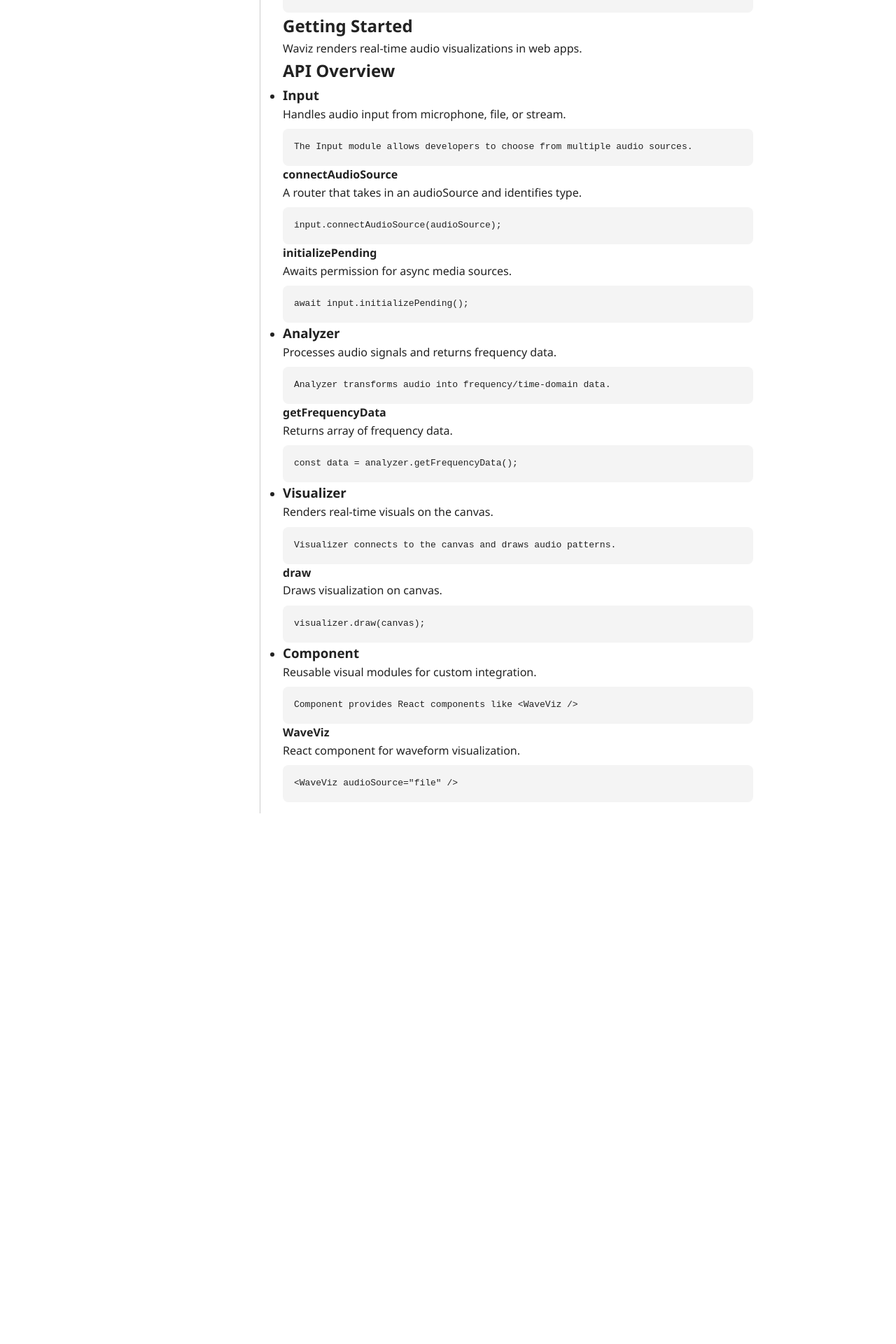
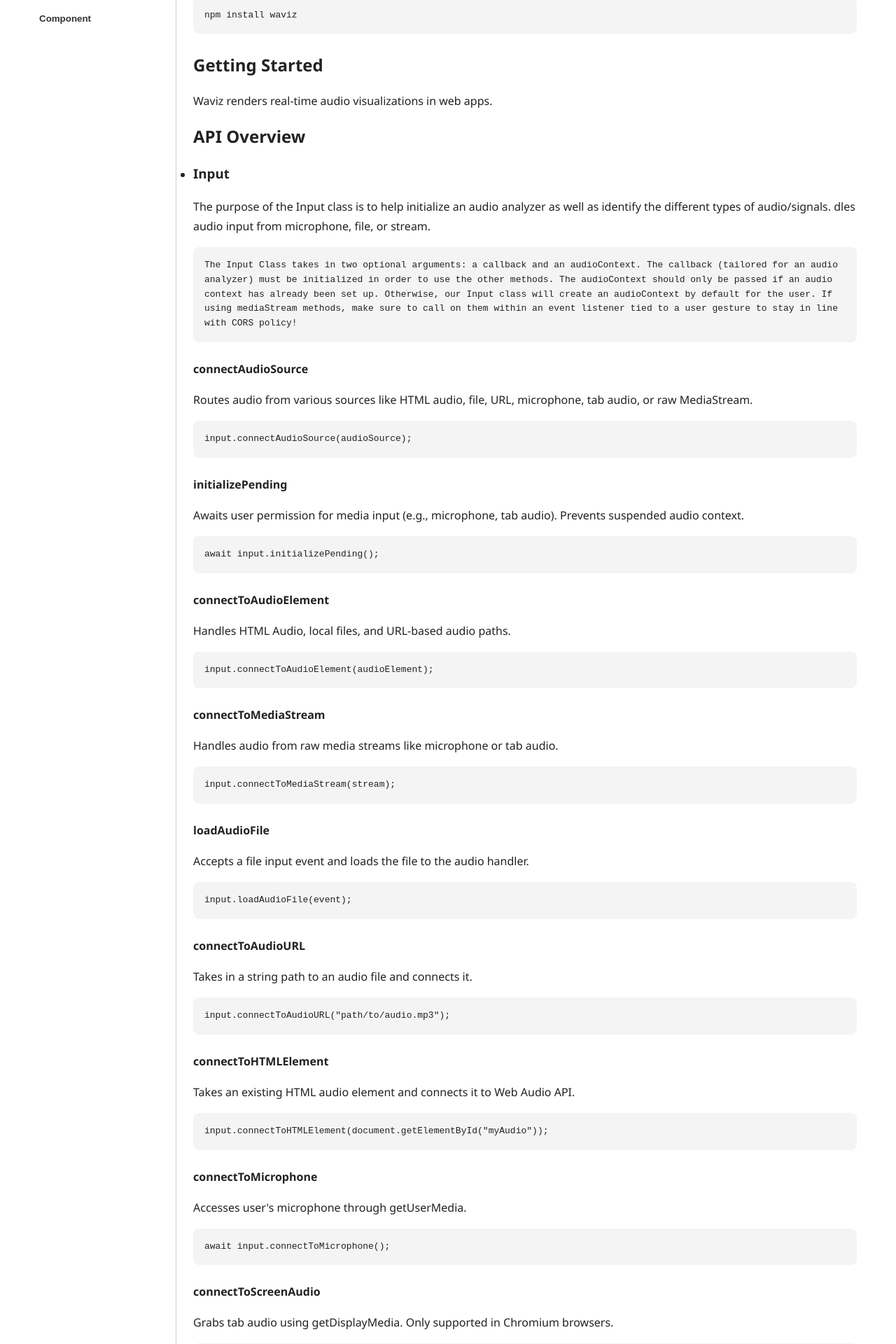
Before and after one commit to Waviz-Team/WavizWebsite, a React (Vite) app: page /docs in a window 1280 px wide. Shown: the part 400-2320 px from the top of the page at 70% size. Before the commit the page ends 1594 px from the top, so only its background shows below. Built offline with nearby package versions, Linux system fonts and the light colour scheme.

Commit message:
fix(docs sidebar progress)

```diff
--- a/src/App.css
+++ b/src/App.css
@@ -10,7 +10,6 @@
   padding: 0;
   width: 100%;
 }
-
 
 .title-section {
   background: linear-gradient(135deg, #0a0a23, #1a1a40);
@@ -37,8 +36,6 @@
   color: rgba(255, 255, 255, 0.7);
 }
 
-
-
 .title-heading {
   font-size: 3.5rem;
   font-weight: 700;
@@ -54,31 +51,28 @@
   color: #cccccc;
 }
 
-
 .features-section {
   background: linear-gradient(to bottom, #f4f6ff, #e6ecff);
   padding: 4rem 2rem;
   text-align: center;
 }
 
-
-
 .features-section h2 {
   font-size: 2rem;
   margin-bottom: 1.5rem;
   color: #1a1a2e;
 }
+
 .features-section ul {
   list-style: none;
   padding: 0;
 }
+
 .features-section li {
   margin-bottom: 1rem;
   font-size: 1.1rem;
   color: #333;
 }
-
-
 
 .usage-section code {
   display: block;
@@ -92,7 +86,6 @@
   width: fit-content;
   box-shadow: 0 4px 10px rgba(0, 0, 0, 0.2);
 }
-
 
 .usage-section {
   background-color: #f0f4ff;
@@ -109,7 +102,6 @@
   font-size: 1.1rem;
   color: #333;
 }
-
 
 .library-section {
   background-color: #1b1d2a;
@@ -130,7 +122,6 @@
   max-width: 700px;
   margin: 0 auto;
 }
-
 
 .footer-section {
   background-color: #eeeeee;
@@ -170,7 +161,7 @@
 }
 
 .docs-page {
-  max-width: 1000px;
+  max-width: 1400px;
   margin: 0 auto;
   padding: 2rem;
 }
@@ -193,15 +184,13 @@
   border-radius: 6px;
 }
 
-
-
 .docs-container {
   display: flex;
   margin-top: 2rem;
 }
 
 .docs-sidebar {
-  width: 200px;
+  width: 220px;
   padding: 1rem;
   border-right: 1px solid #ccc;
   position: sticky;
@@ -213,17 +202,60 @@
   padding: 0;
 }
 
-.docs-sidebar a {
+.docs-sidebar li {
+  margin-bottom: 0.5rem;
+}
+
+.docs-sidebar button {
+  background: none;
+  border: none;
+  color: #333;
+  font-weight: bold;
+  cursor: pointer;
+  text-align: left;
+  padding: 0.5rem;
+  width: 100%;
+  display: flex;
+  justify-content: space-between;
+}
+
+.docs-sidebar button:hover {
+  color: #000;
+}
+
+.docs-sidebar .sub-items {
+  margin-left: 1rem;
+  margin-top: 0.25rem;
+  padding-left: 0.5rem;
+  border-left: 2px solid #ccc;
+}
+
+.docs-sidebar .sub-items a {
+  display: block;
+  color: #555;
   text-decoration: none;
-  color: #333;
+  padding: 0.25rem 0;
   font-weight: 500;
-  display: block;
-  margin-bottom: 0.5rem;
+}
+
+.docs-sidebar .sub-items a:hover {
+  color: #000;
+  text-decoration: underline;
 }
 
 .docs-content {
   flex: 1;
-  padding: 1rem 2rem;
+  padding: 0 1.5rem;
+}
+
+.docs-content h2,
+.docs-content h3,
+.docs-content h4,
+.docs-content p,
+.docs-content li {
+  margin-top: 1rem;
+  margin-bottom: 1rem;
+  line-height: 1.75;
 }
 
 .code-block {
@@ -233,32 +265,18 @@
   font-family: monospace;
   white-space: pre-wrap;
   margin-top: 0.5rem;
+  margin-top: 1rem;
+  margin-bottom: 1.5rem;
+  line-height: 1.6;
 }
 
-
-
-/* .code {
+code {
   background-color: #1e1e2f;
-  color:  #c3f3ff
+  color: #c3f3ff;
   padding: 0.5rem 0.75rem;
   font-size: 0.9rem;
   font-family: 'Courier New', Courier, monospace;
   border-radius: 6px;
   display: inline-block;
   box-shadow: 0 4px 8px rgba(0, 0, 0, 0.25);
-} */
-
-.sidebar-toggle {
-  background: none;
-  border: none;
-  font-weight: bold;
-  cursor: pointer;
-  padding: 0.5rem;
-  text-align: left;
-  width: 100%;
 }
-
-.sidebar-sublist {
-  margin-left: 1rem;
-  list-style-type: circle;
-}
--- a/src/pages/Docs.tsx
+++ b/src/pages/Docs.tsx
@@ -12,20 +12,73 @@
   const apiList = [
     {
       name: 'Input',
-      description: 'Handles audio input from microphone, file, or stream.',
-      content: `The Input module allows developers to choose from multiple audio sources.`,
+      description: 'The purpose of the Input class is to help initialize an audio analyzer as well as identify the different types of audio/signals. dles audio input from microphone, file, or stream.',
+      content: `The Input Class takes in two optional arguments: a callback and an audioContext. The callback (tailored for an audio analyzer) must be initialized in order to use the other methods. The audioContext should only be passed if an audio context has already been set up. Otherwise, our Input class will create an audioContext by default for the user. If using mediaStream methods, make sure to call on them within an event listener tied to a user gesture to stay in line with CORS policy!
+`,
       methods: [
-        {
-          name: 'connectAudioSource',
-          description: 'A router that takes in an audioSource and identifies type.',
-          content: 'input.connectAudioSource(audioSource);',
-        },
-        {
-          name: 'initializePending',
-          description: 'Awaits permission for async media sources.',
-          content: 'await input.initializePending();',
-        },
-      ],
+  {
+    name: "connectAudioSource",
+    description:
+      "Routes audio from various sources like HTML audio, file, URL, microphone, tab audio, or raw MediaStream.",
+    content: `input.connectAudioSource(audioSource);`,
+  },
+  {
+    name: "initializePending",
+    description:
+      "Awaits user permission for media input (e.g., microphone, tab audio). Prevents suspended audio context.",
+    content: `await input.initializePending();`,
+  },
+  {
+    name: "connectToAudioElement",
+    description: "Handles HTML Audio, local files, and URL-based audio paths.",
+    content: `input.connectToAudioElement(audioElement);`,
+  },
+  {
+    name: "connectToMediaStream",
+    description: "Handles audio from raw media streams like microphone or tab audio.",
+    content: `input.connectToMediaStream(stream);`,
+  },
+  {
+    name: "loadAudioFile",
+    description: "Accepts a file input event and loads the file to the audio handler.",
+    content: `input.loadAudioFile(event);`,
+  },
+  {
+    name: "connectToAudioURL",
+    description: "Takes in a string path to an audio file and connects it.",
+    content: `input.connectToAudioURL("path/to/audio.mp3");`,
+  },
+  {
+    name: "connectToHTMLElement",
+    description: "Takes an existing HTML audio element and connects it to Web Audio API.",
+    content: `input.connectToHTMLElement(document.getElementById("myAudio"));`,
+  },
+  {
+    name: "connectToMicrophone",
+    description: "Accesses user's microphone through getUserMedia.",
+    content: `await input.connectToMicrophone();`,
+  },
+  {
+    name: "connectToScreenAudio",
+    description: "Grabs tab audio using getDisplayMedia. Only supported in Chromium browsers.",
+    content: `await input.connectToScreenAudio();`,
+  },
+  {
+    name: "getSourceNode",
+    description: "Returns the current source node connected to Web Audio API.",
+    content: `input.getSourceNode();`,
+  },
+  {
+    name: "getAudioContext",
+    description: "Returns the current audio context used.",
+    content: `input.getAudioContext();`,
+  },
+  {
+    name: "cleanup",
+    description: "Disconnects and clears the audio context. Reinitialization required for reuse.",
+    content: `input.cleanup();`,
+  },
+],
     },
     {
       name: 'Analyzer',
```
